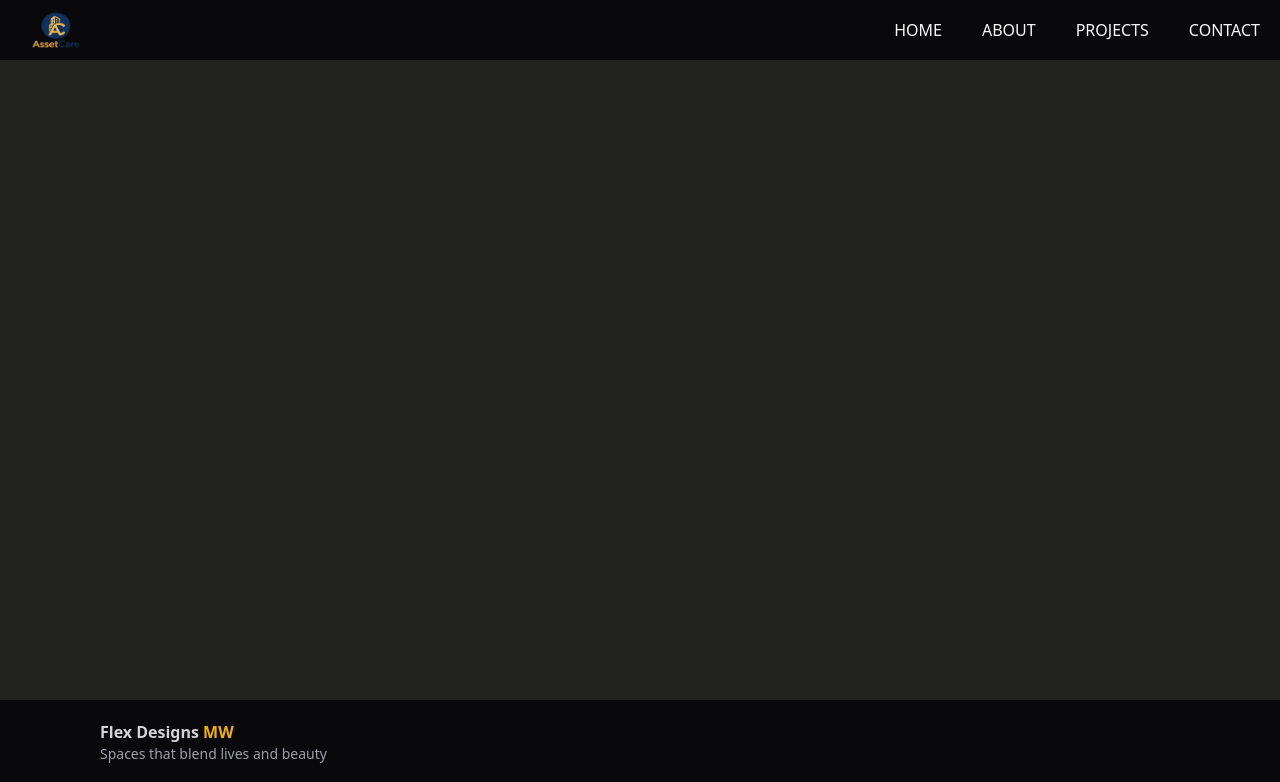
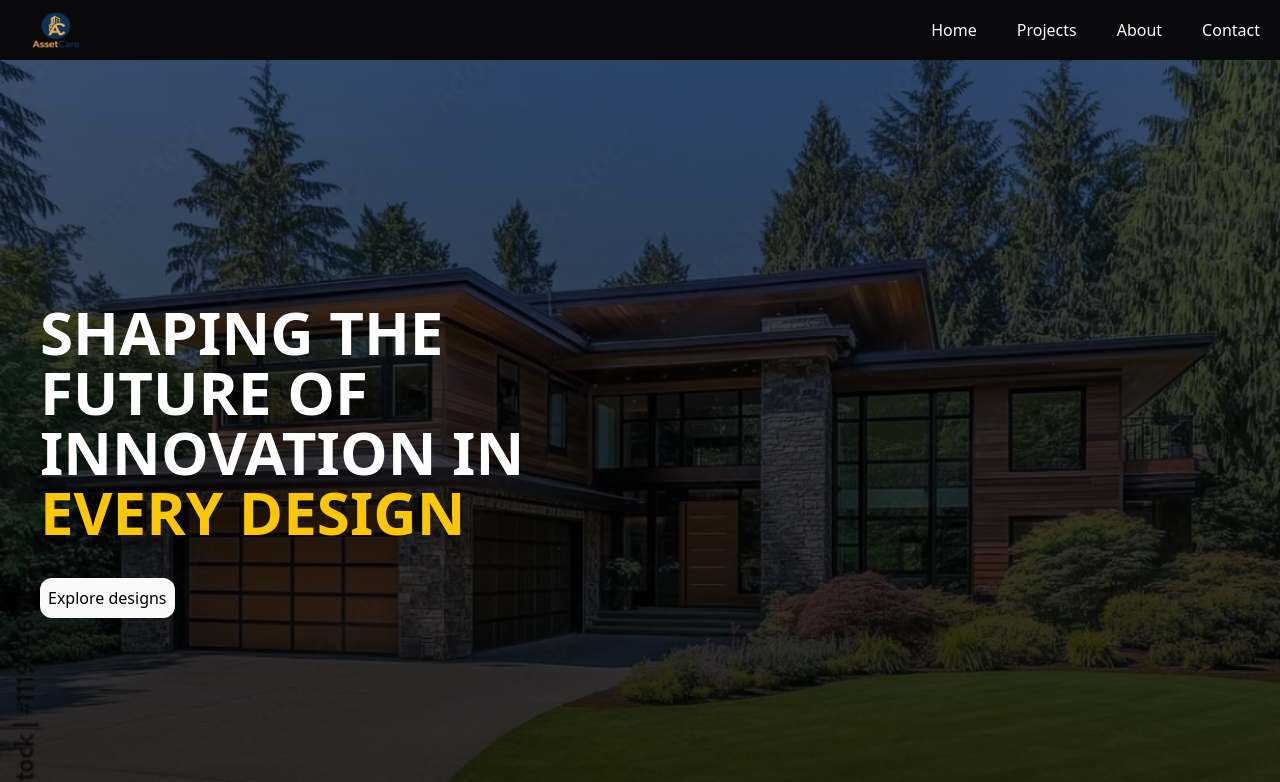
Before and after one commit to Ishmael-smart-Kaunda/Flex-Designs-Project, a React (Vite) app: page / in a window 1280 px wide. Shown: the top 782 px of the page. Built offline with nearby package versions, Linux system fonts and the light colour scheme.

Commit message:
added routers for navigation

```diff
--- a/src/App.jsx
+++ b/src/App.jsx
@@ -1,12 +1,19 @@
 import Home from "./pages/home"
 import Projects from "./pages/projects"
+import Contact from "./pages/contact"
+import { BrowserRouter, Routes, Route } from "react-router-dom"
 
 function App() {
 
   return (
     <>
-      {/* <Home/> */}
-       <Projects/>
+     <BrowserRouter>
+        <Routes>
+            <Route path="/" element={<Home/>}/>
+            <Route path="projects" element={<Projects/>}/>
+            <Route path="contact" element={<Contact/>}/>
+        </Routes>
+    </BrowserRouter>
     </>
   )
 }
--- a/src/components/Nav.jsx
+++ b/src/components/Nav.jsx
@@ -1,26 +1,31 @@
 import logo from "../assets/logo/logo.png"
 import resi from "../assets/images/resi22.jpg"
 import { FiMoon, FiSun, FiMenu, FiX } from "react-icons/fi"
+import { Link } from "react-router-dom"
 import { useState } from "react"
 
 export default function Nav(){
     const [menuBar, setMenuBar] =useState(false)
+    const Links =[
+               {id: 1, pageName: "Home", linkTo: "/"},
+               {id: 2, pageName: "Projects", linkTo: "/projects"},
+               {id: 3, pageName: "About", linkTo: "/"},
+               {id: 4,pageName: "Contact", linkTo: "/contact"}
+    ]
+    const navLinks=Links.map(link=> <Link key={link.id} to={link.linkTo} className="hover:text-yellow-400">
+                                        {link.pageName}
+                                    </Link>
+    )
     return(
             <nav className="z-100 sticky top-0 left-0  relative flex justify-between items-center ring-zinc-100 bg-zinc-950 h-15 w-full px-5 py-2">
                <img src={logo} className="h-10 w-18" alt="logo"/>
                <ul className="hidden md:flex flex-row gap-10 items-center rounded-sm text-neutral-50 py-2">
-                   <li className="hover:text-yellow-500">HOME</li>
-                   <li className="hover:text-yellow-500">ABOUT</li>
-                   <li className="hover:text-yellow-500">PROJECTS</li>
-                   <li className="hover:text-yellow-500">CONTACT</li>
+                   {navLinks}
                </ul>
                <button onClick={()=>setMenuBar(!menuBar)} className="md:hidden ring ring-zinc-600/50 rounded-sm p-2 bg-zinc-900/30">{menuBar?<FiX className=" size-5 text-zinc-100"/> :<FiMenu className=" size-5 text-zinc-100"/> } </button>
               {menuBar && (<ul className="md:hidden absolute top-full left-0 w-full flex flex-col gap-5 items-center rounded-sm text-neutral-50 py-2 bg-zinc-950 transtion all duration-500">
-                            <li className="hover:text-yellow-500">HOME</li>
-                            <li className="hover:text-yellow-500">ABOUT</li>
-                            <li className="hover:text-yellow-500">PROJECTS</li>
-                            <li className="hover:text-yellow-500">CONTACT</li>
-                    </ul>)}
+                            {navLinks}
+                          </ul>)}
 
             </nav>
     )
--- a/src/pages/contact.jsx
+++ b/src/pages/contact.jsx
@@ -0,0 +1,13 @@
+import Nav from "../components/Nav";
+import Footer from "../components/Footer";
+
+export default function Contact(){
+
+    return(
+          <>
+            <Nav/>
+            <div className="w-full h-[90vh]">CONTACT FORM</div>
+            <Footer/>
+           </>
+    )
+}
--- a/src/pages/home.jsx
+++ b/src/pages/home.jsx
@@ -9,7 +9,7 @@ export default function Home() {
 
   return (
     <>
-        <Nav/>
+       <Nav/>
        <Header/>
        <About/>
        <Projects/>
--- a/src/pages/projects.jsx
+++ b/src/pages/projects.jsx
@@ -5,7 +5,7 @@ export default function Projects(){
                return(
                        <>
                          <Nav/>
-                         <div className="w-full h-[80vh]"></div>
+                         <div className="w-full h-[80vh]">PROJECTS PAGE</div>
                          <Footer/>
                        </>
                )
```
